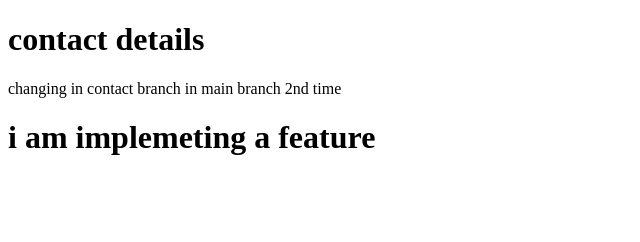
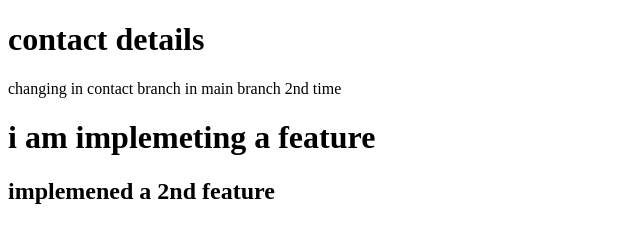
Before and after one commit to amn-rxmgharia/learning-git, a plain HTML site: page contact.html in a window 1280 px wide. Shown: the whole page, without its empty margins (0-640 px from the left). Drawn offline with Linux system fonts and the light colour scheme.

Commit message:
2nd feature

```diff
--- a/contact.html
+++ b/contact.html
@@ -10,5 +10,6 @@
     <p>changing in contact branch in main branch 2nd time </p>
 
     <h1>i am implemeting a feature</h1>
+    <h2>implemened a 2nd feature</h2>
 </body>
 </html>
```
